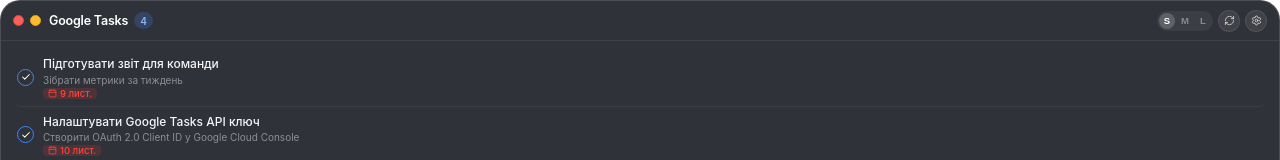
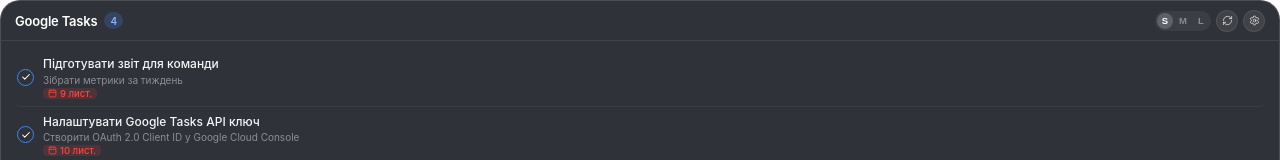
Before and after one commit to arsen2010arsen/google-tasks-widget, a React (Vite) app: page / in a window 1280 px wide. Shown: the top 160 px of the page. Built offline with nearby package versions, Linux system fonts and the light colour scheme.

Commit message:
refactor: completely remove traffic light buttons to prevent accidental window hiding

```diff
--- a/src/App.css
+++ b/src/App.css
@@ -49,7 +49,7 @@ html, body, #root {
 /* Top Header - ONLY this area is draggable */
 .widget-header {
   height: 40px;
-  padding: 0 12px;
+  padding: 0 14px;
   display: flex;
   align-items: center;
   justify-content: space-between;
@@ -61,48 +61,16 @@ html, body, #root {
   cursor: grabbing;
 }
 
-.traffic-lights {
+/* Header Left Title & Counter */
+.header-left {
   display: flex;
   align-items: center;
-  gap: 6px;
-  flex-shrink: 0;
-}
-
-.traffic-btn {
-  width: 11px;
-  height: 11px;
-  border-radius: 50%;
-  border: none;
-  cursor: pointer;
-  display: flex;
-  align-items: center;
-  justify-content: center;
-  padding: 0;
-  transition: transform 0.15s, opacity 0.15s;
-}
-.traffic-btn:hover {
-  transform: scale(1.15);
-}
-.traffic-btn.close {
-  background: #ff5f56;
-  border: 1px solid #e0443e;
-}
-.traffic-btn.minimize {
-  background: #ffbd2e;
-  border: 1px solid #dea123;
-}
-
-/* Header Center */
-.header-center {
-  display: flex;
-  align-items: center;
-  gap: 6px;
+  gap: 7px;
   cursor: grab;
-  flex: 1;
 }
 
 .header-title {
-  font-size: 12.5px;
+  font-size: 13px;
   font-weight: 600;
   letter-spacing: -0.2px;
   color: #ffffff;
--- a/src/App.tsx
+++ b/src/App.tsx
@@ -84,23 +84,6 @@ export function App() {
       } catch (err) {
         console.warn("start_dragging error", err);
       }
-    }
-  };
-
-  // Close hides to system tray
-  const handleClose = async () => {
-    try {
-      await invoke("hide_window");
-    } catch (e) {
-      console.warn("hide_window error", e);
-    }
-  };
-
-  const handleMinimize = async () => {
-    try {
-      await invoke("minimize_window");
-    } catch (e) {
-      console.warn("minimize_window error", e);
     }
   };
 
@@ -200,27 +183,14 @@ export function App() {
   return (
     <div className="widget-frame">
       <div className="glass-container">
-        {/* Header - draggable ONLY when not locked */}
+        {/* Clean Header - No traffic light buttons! */}
         <div
-          className={`widget-header ${isPositionLocked ? "locked" : ""}`}
+          className="widget-header"
           onMouseDown={handleStartDrag}
           style={{ cursor: isPositionLocked ? "default" : "grab" }}
         >
-          <div className="traffic-lights">
-            <button
-              className="traffic-btn close"
-              onClick={handleClose}
-              title="Сховати в трей"
-            />
-            <button
-              className="traffic-btn minimize"
-              onClick={handleMinimize}
-              title="Згорнути"
-            />
-          </div>
-
           <div
-            className="header-center"
+            className="header-left"
             onMouseDown={handleStartDrag}
             style={{ cursor: isPositionLocked ? "default" : "grab" }}
           >
```
